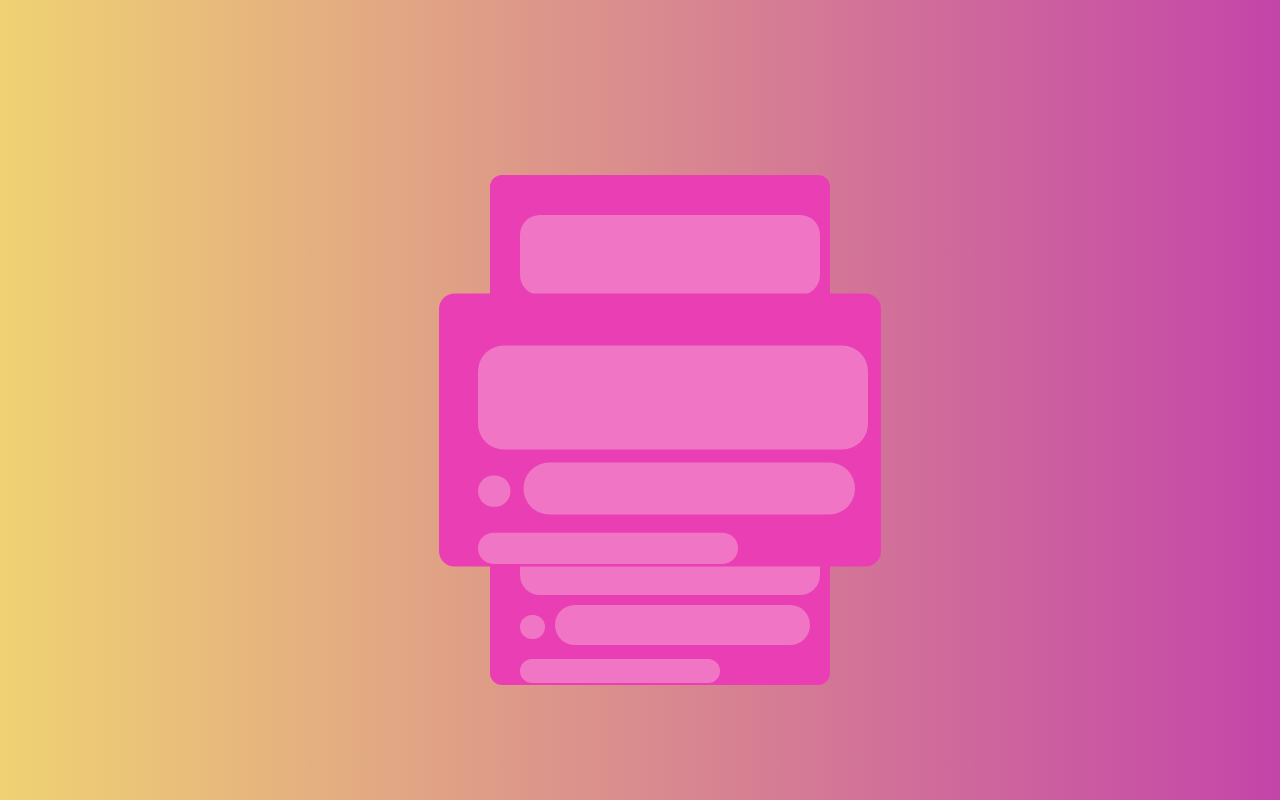
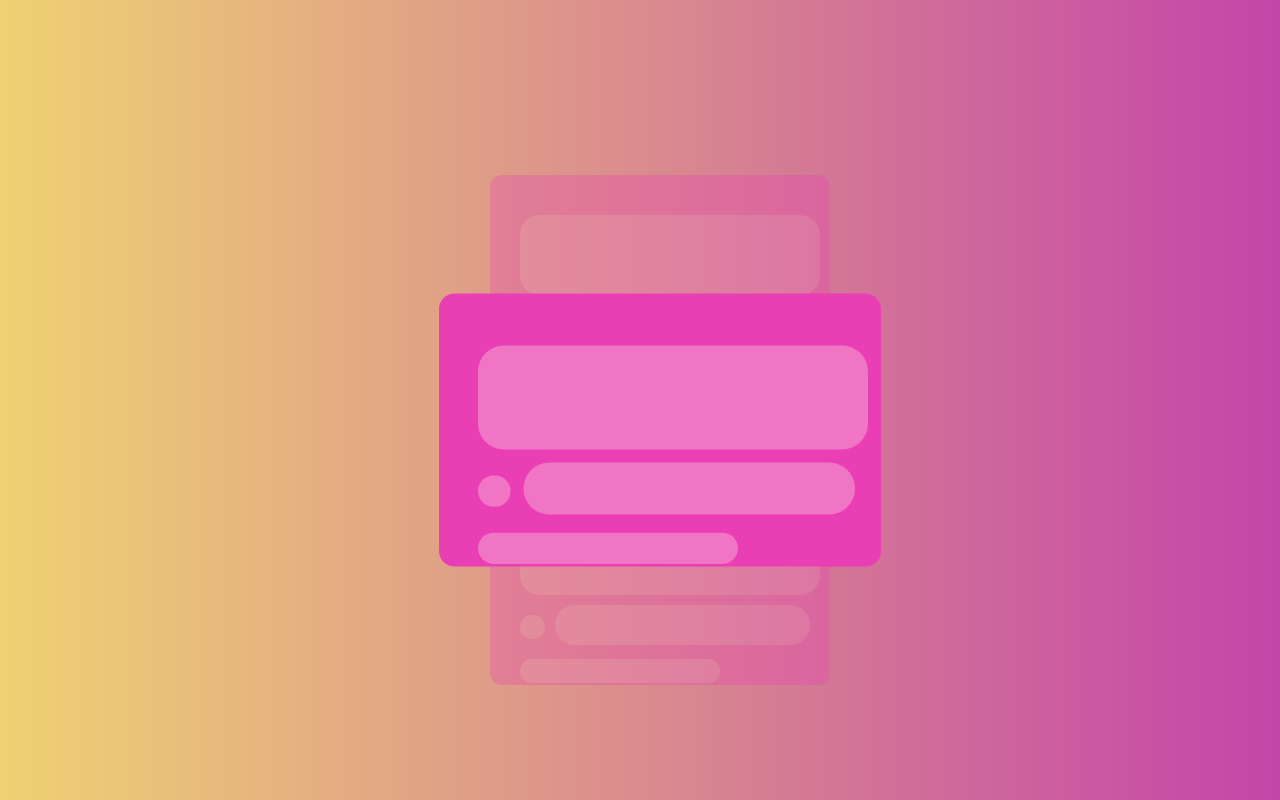
Before and after one commit to karkito147/Task-A, a plain HTML site: page index.html in a window 1280 px wide. Drawn offline with Linux system fonts and the light colour scheme.

Commit message:
Update styles.css

```diff
--- a/styles.css
+++ b/styles.css
@@ -40,6 +40,7 @@ body {
 
   .card.top {
     top: 0;
+    opacity: 30%;
   }
 
   .card.middle {
@@ -48,6 +49,7 @@ body {
 
   .card.bottom {
     top: 300px;
+    opacity: 30%;
   }
   form{
     width: 20px;
```
